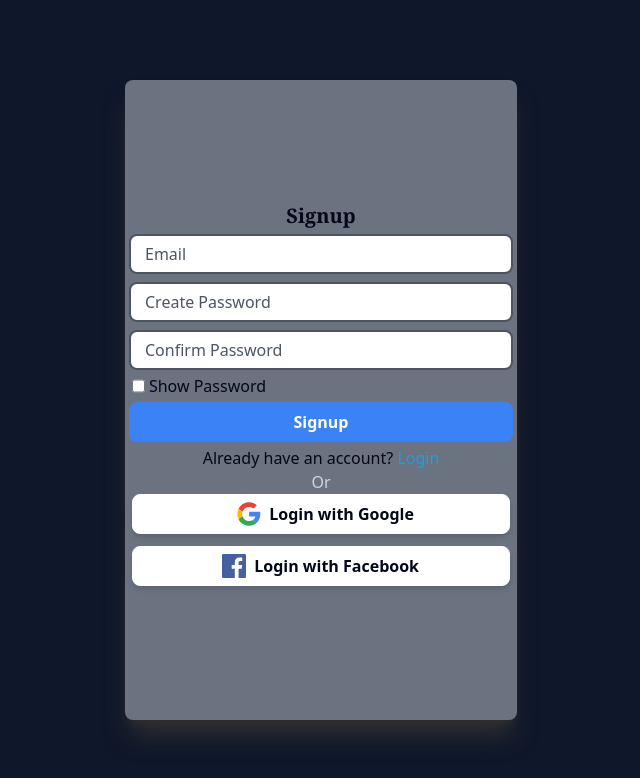
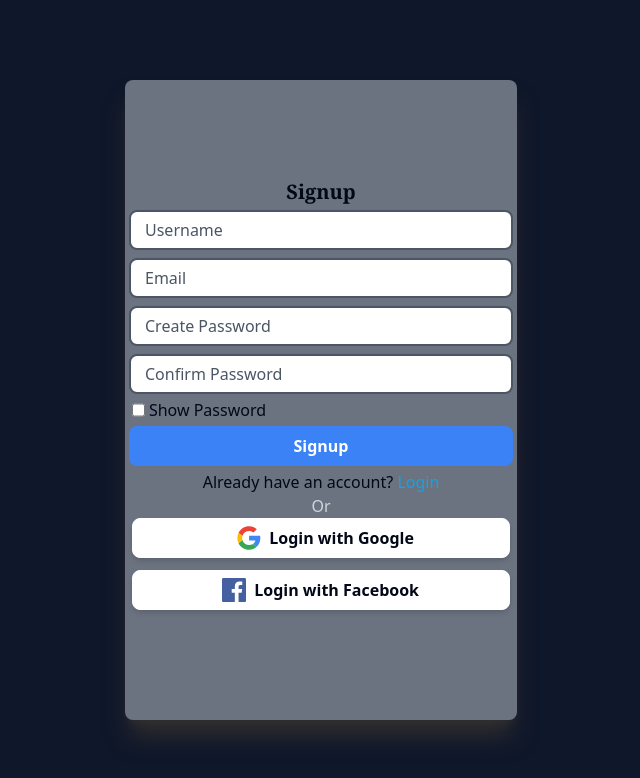
Before and after one commit to VinshMachado/fodhub, a Next.js app in the folder foodhub/: page /signup in a window 1280 px wide. Shown: the top 778 px of the page, without its empty margins (319-959 px from the left). Built offline with nearby package versions, Linux system fonts and the light colour scheme.

Commit message:
post in signup

```diff
--- a/foodhub/pages/home.tsx
+++ b/foodhub/pages/home.tsx
@@ -6,8 +6,6 @@ import {
   CarouselNext,
   CarouselPrevious,
 } from "@/components/ui/carousel";
-import Profilething from "@/components/ui/profilething";
-import Modal from "@/components/ui/model";
 
 const Home = () => {
   const [expand, setExpand] = useState(true);
@@ -40,6 +38,7 @@ const Home = () => {
 
   return (
     <div className="h-screen w-screen bg-white flex">
+      {/* side bar */}
       <div className={`${size}`}>
         <div
           className="flex justify-start w-[32px] ml-5 pt-5 hover:text-slate-400 cursor-pointer"
--- a/foodhub/pages/signup.tsx
+++ b/foodhub/pages/signup.tsx
@@ -18,12 +18,16 @@ const signup = () => {
   const [pass, setpass] = useState("");
   const [confirmpass, setconfirmpass] = useState("");
   const [gmail, setgmail] = useState("");
+  const [username, setuser] = useState("");
 
   const handelchange = (event: ChangeEvent<HTMLInputElement>) => {
     setpass(event.target.value);
   };
   const gmailchange = (event: ChangeEvent<HTMLInputElement>) => {
     setgmail(event.target.value);
+  };
+  const userchange = (event: ChangeEvent<HTMLInputElement>) => {
+    setuser(event.target.value);
   };
 
   const getconfirmpass = (event: ChangeEvent<HTMLInputElement>) => {
@@ -35,14 +39,33 @@ const signup = () => {
     gmail: "",
     password: "",
     confirmpass: "",
+    username: "",
+  };
+
+  //post thing//
+  const sendlogin = async () => {
+    let responce = await fetch(`http://localhost:5000/login`, {
+      method: "POST",
+      headers: {
+        "Content-Type": "application/json",
+      },
+      body: JSON.stringify(user),
+    });
+    if (responce.ok) {
+      console.log("data sent ");
+    } else {
+      console.log("data not sent");
+    }
   };
   //getting details//
   const logindetail = () => {
     user.gmail = gmail;
     user.password = pass;
     user.confirmpass = confirmpass;
+    user.username = username;
     if (user.password == user.confirmpass && user.gmail != "") {
       console.log(user);
+      sendlogin();
       router.push("/");
     } else if (user.gmail == "") {
       alert("please enter gmail");
@@ -57,6 +80,13 @@ const signup = () => {
         <b>
           <h1 className="text-xl font-serif">Signup</h1>
         </b>
+        <input
+          id="gmailfield"
+          onChange={userchange}
+          type="email"
+          placeholder="Username"
+          className="border-gray-600 placeholder:text-gray-600 pl-[14px] border-2 m-1 flex-col w-96 h-10 rounded-lg hover:border-gray-50"
+        ></input>
 
         <input
           id="gmailfield"
```
